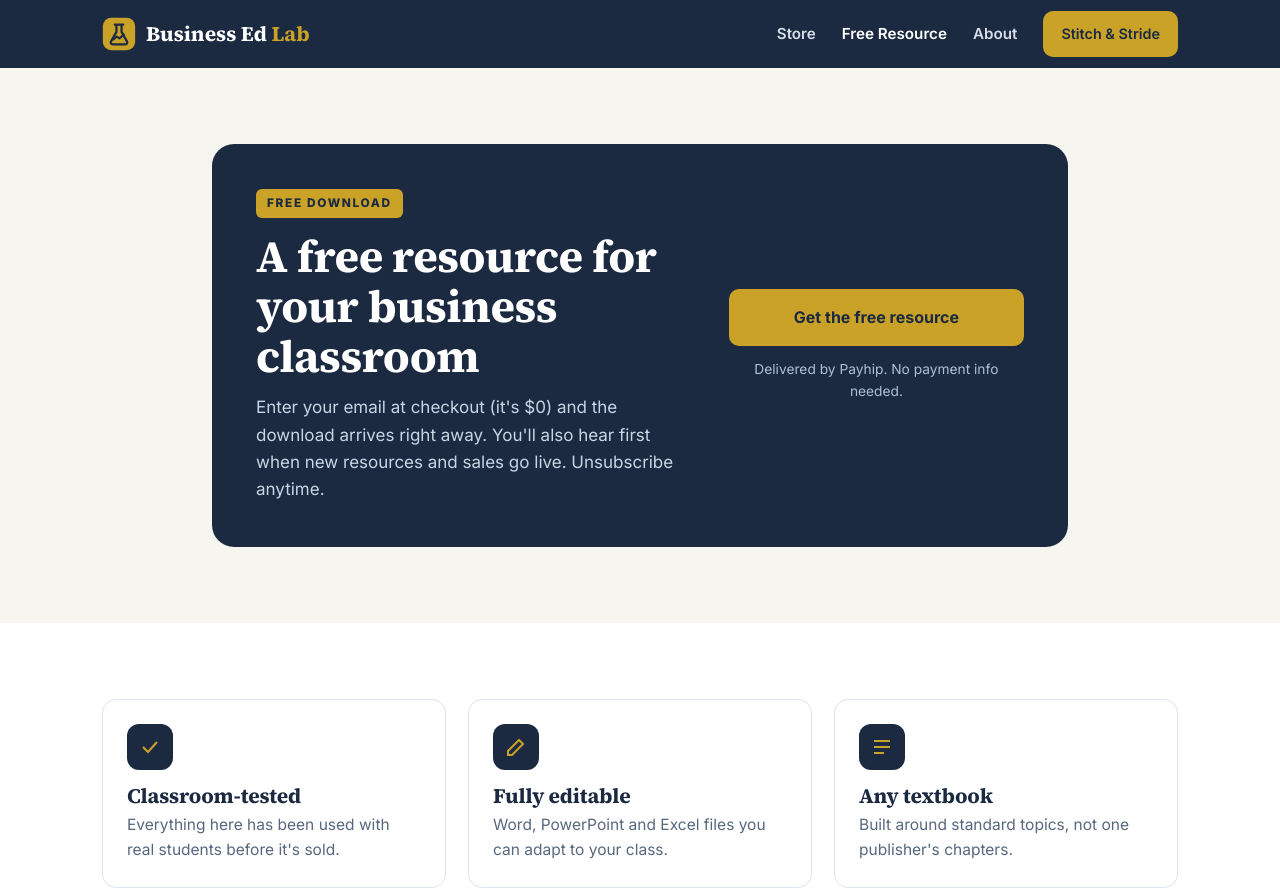
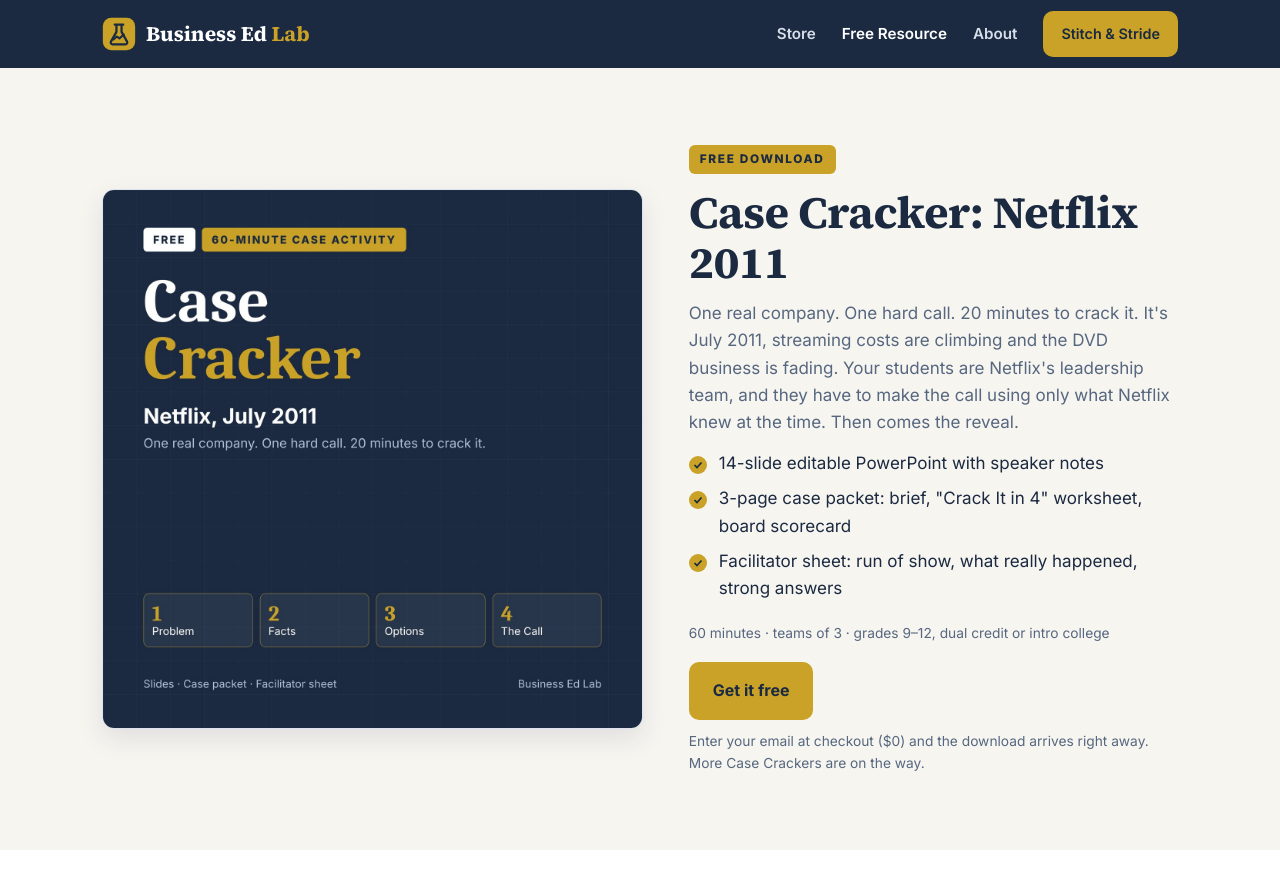
Before and after one commit to rburris-maker/business-ed-lab, a plain HTML site: page free.html in a window 1280 px wide. Shown: the top 891 px of the page. Drawn offline with Linux system fonts and the light colour scheme.

Commit message:
Add files via upload

```diff
--- a/free.html
+++ b/free.html
@@ -1,8 +1,8 @@
 <!DOCTYPE html>
 <html lang="en"><head>
 <meta charset="utf-8"><meta name="viewport" content="width=device-width,initial-scale=1">
-<title>Free Resource | Business Ed Lab</title>
-<meta name="description" content="A free business classroom resource from Business Ed Lab.">
+<title>Free Case Cracker: Netflix 2011 | Business Ed Lab</title>
+<meta name="description" content="Free 60-minute business case activity: students run Netflix in July 2011 and make the call. Slides, case packet and facilitator sheet.">
 <link rel="icon" href="/assets/favicon.svg">
 <link rel="preconnect" href="https://fonts.googleapis.com"><link rel="preconnect" href="https://fonts.gstatic.com" crossorigin><link href="https://fonts.googleapis.com/css2?family=Inter:wght@400;500;600;700;800&family=Source+Serif+4:opsz,wght@8..60,600;8..60,700&display=swap" rel="stylesheet">
 <link rel="stylesheet" href="/assets/style.css">
@@ -11,17 +11,20 @@
 <header class="site-header" data-active="/free"></header>
 
 <section>
-  <div class="wrap" style="max-width:900px">
-    <div class="signup">
-      <div>
-        <span class="eyebrow">Free download</span>
-        <h1 style="margin:14px 0 12px;font-size:clamp(2rem,4.4vw,2.8rem)">A free resource for your business classroom</h1>
-        <p>Enter your email at checkout (it's $0) and the download arrives right away. You'll also hear first when new resources and sales go live. Unsubscribe anytime.</p>
-      </div>
-      <div style="display:flex;flex-direction:column;gap:12px">
-        <a class="btn btn-gold btn-block" data-checkout="freeResource">Get the free resource</a>
-        <p class="small" style="color:#AFC0D6;text-align:center">Delivered by Payhip. No payment info needed.</p>
-      </div>
+  <div class="wrap pp" style="align-items:center">
+    <div class="shot"><img src="/assets/img/case-cracker-netflix.jpg" alt="Case Cracker: Netflix 2011 cover"></div>
+    <div>
+      <span class="eyebrow">Free download</span>
+      <h1 style="margin:14px 0 12px;font-size:clamp(2rem,4.4vw,2.8rem)">Case Cracker: Netflix 2011</h1>
+      <p class="muted">One real company. One hard call. 20 minutes to crack it. It's July 2011, streaming costs are climbing and the DVD business is fading. Your students are Netflix's leadership team, and they have to make the call using only what Netflix knew at the time. Then comes the reveal.</p>
+      <ul class="ticks">
+        <li>14-slide editable PowerPoint with speaker notes</li>
+        <li>3-page case packet: brief, "Crack It in 4" worksheet, board scorecard</li>
+        <li>Facilitator sheet: run of show, what really happened, strong answers</li>
+      </ul>
+      <p class="small">60 minutes · teams of 3 · grades 9–12, dual credit or intro college</p>
+      <a class="btn btn-gold" data-checkout="freeResource" style="margin-top:18px">Get it free</a>
+      <p class="small" style="margin-top:10px">Enter your email at checkout ($0) and the download arrives right away. More Case Crackers are on the way.</p>
     </div>
   </div>
 </section>
```
Also changed, not shown: index.html (+1 -1 lines), links.html (+1 -1 lines), store.html (+5 -5 lines).
